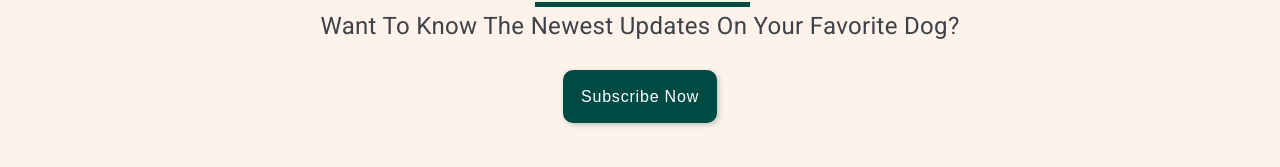
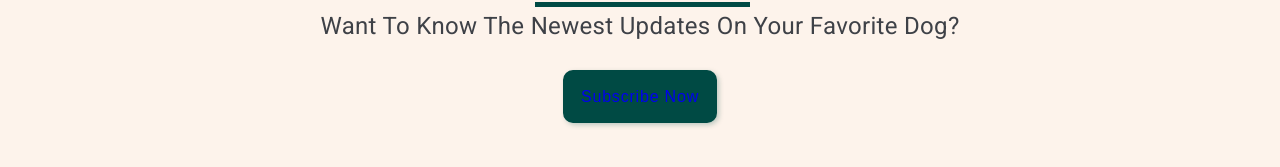
Before and after one commit to reneshen0328/dog-adoption-frontend, a React (Create React App) app: page /alldogs in a window 1280 px wide. Shown: the part 171-338 px from the top of the page. Built offline with nearby package versions, Linux system fonts and the light colour scheme.

Commit message:
including coming soon link to all pages

```diff
--- a/src/components/alldogs.js
+++ b/src/components/alldogs.js
@@ -2,7 +2,7 @@
 /* eslint-disable react/no-unescaped-entities */
 /* eslint-disable max-len */
 import React from 'react';
-import {Link} from 'react-router-dom';
+import {Link, NavLink} from 'react-router-dom';
 
 const Alldog = (props) => {
   return (
@@ -12,7 +12,11 @@ const Alldog = (props) => {
         <path stroke="#004A44" strokeWidth={10} d="M5 0 2000 0" />
       </svg>
       <h2>Want To Know The Newest Updates On Your Favorite Dog?</h2>
-      <button>Subscribe Now</button>
+      <button>
+        <a>
+          <NavLink to="/comingsoon">Subscribe Now</NavLink>
+        </a>
+      </button>
 
       <div className="dog-preview-list">
         <div className="dog-preview-list-item corgi">
--- a/src/components/bulldog.js
+++ b/src/components/bulldog.js
@@ -5,7 +5,7 @@
 /* eslint-disable react/react-in-jsx-scope */
 
 import React from 'react';
-import {Link} from 'react-router-dom';
+import {Link, NavLink} from 'react-router-dom';
 
 const Bulldog = (props) => {
   return (
@@ -15,7 +15,11 @@ const Bulldog = (props) => {
         <path stroke="#004A44" strokeWidth={10} d="M5 0 2000 0" />
       </svg>
       <h2>Want To Know The Newest Updates On Your Favorite Dog?</h2>
-      <button>Subscribe Now</button>
+      <button>
+        <a>
+          <NavLink to="/comingsoon">Subscribe Now</NavLink>
+        </a>
+      </button>
 
       <div className="dog-preview-list">
         <div className="dog-preview-list-item bulldog">
--- a/src/components/corgi.js
+++ b/src/components/corgi.js
@@ -5,7 +5,7 @@
 /* eslint-disable react/react-in-jsx-scope */
 
 import React from 'react';
-import {Link} from 'react-router-dom';
+import {Link, NavLink} from 'react-router-dom';
 
 const Corgi = (props) => {
   return (
@@ -15,7 +15,11 @@ const Corgi = (props) => {
         <path stroke="#004A44" strokeWidth={10} d="M5 0 2000 0" />
       </svg>
       <h2>Want To Know The Newest Updates On Your Favorite Dog?</h2>
-      <button>Subscribe Now</button>
+      <button>
+        <a>
+          <NavLink to="/comingsoon">Subscribe Now</NavLink>
+        </a>
+      </button>
 
       <div className="dog-preview-list">
         <div className="dog-preview-list-item corgi">
--- a/src/components/retriever.js
+++ b/src/components/retriever.js
@@ -5,7 +5,7 @@
 /* eslint-disable react/react-in-jsx-scope */
 
 import React from 'react';
-import {Link} from 'react-router-dom';
+import {Link, NavLink} from 'react-router-dom';
 
 const Retriever = (props) => {
   return (
@@ -15,7 +15,11 @@ const Retriever = (props) => {
         <path stroke="#004A44" strokeWidth={10} d="M5 0 2000 0" />
       </svg>
       <h2>Want To Know The Newest Updates On Your Favorite Dog?</h2>
-      <button>Subscribe Now</button>
+      <button>
+        <a>
+          <NavLink to="/comingsoon">Subscribe Now</NavLink>
+        </a>
+      </button>
 
       <div className="dog-preview-list">
         <div className="dog-preview-list-item lab-retriever">
--- a/src/components/samoyed.js
+++ b/src/components/samoyed.js
@@ -5,7 +5,7 @@
 /* eslint-disable react/react-in-jsx-scope */
 
 import React from 'react';
-import {Link} from 'react-router-dom';
+import {Link, NavLink} from 'react-router-dom';
 
 const Samoyed = (props) => {
   return (
@@ -15,7 +15,11 @@ const Samoyed = (props) => {
         <path stroke="#004A44" strokeWidth={10} d="M5 0 2000 0" />
       </svg>
       <h2>Want To Know The Newest Updates On Your Favorite Dog?</h2>
-      <button>Subscribe Now</button>
+      <button>
+        <a>
+          <NavLink to="/comingsoon">Subscribe Now</NavLink>
+        </a>
+      </button>
 
       <div className="dog-preview-list">
         <div className="dog-preview-list-item samoyed">
```
